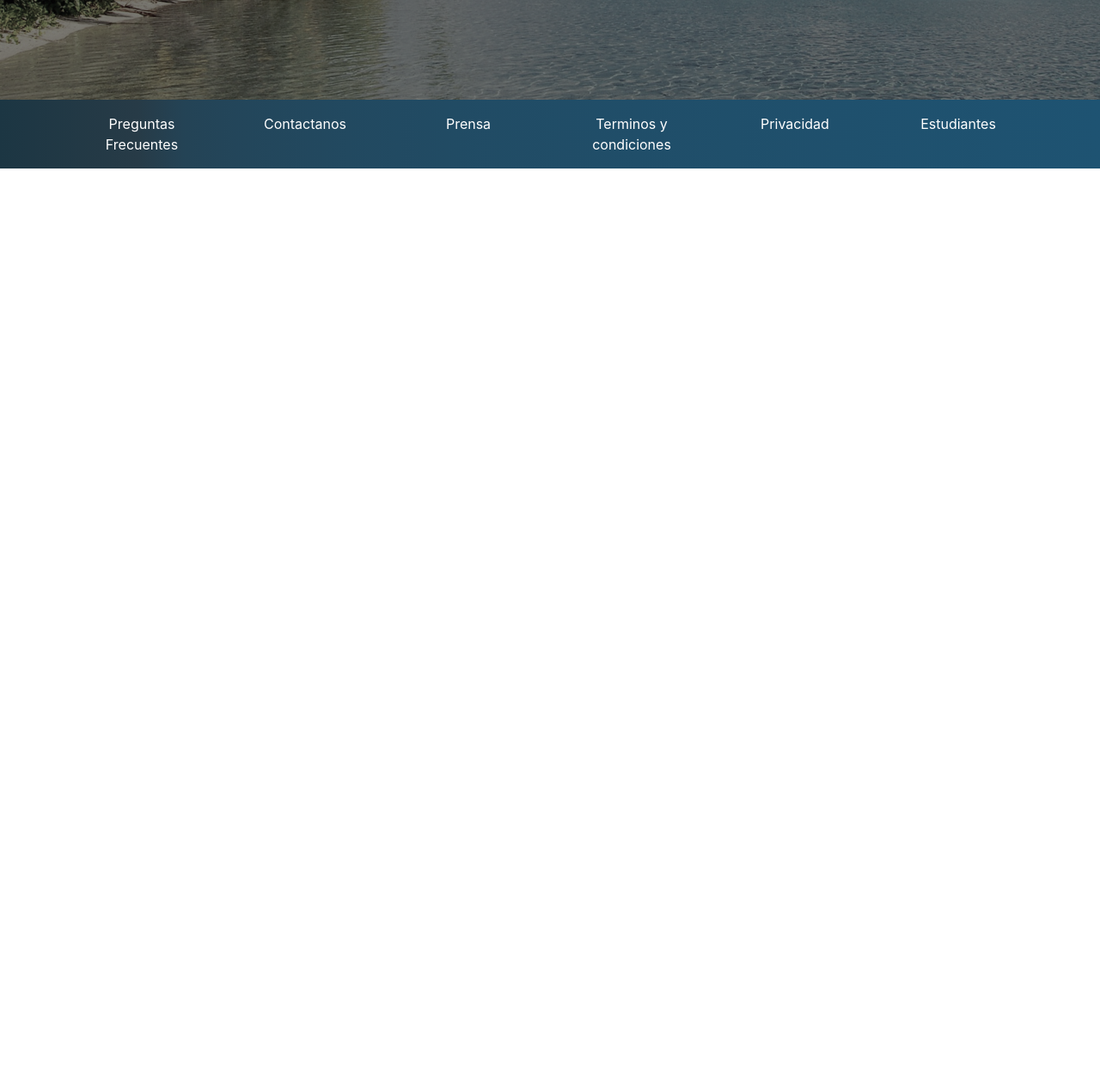
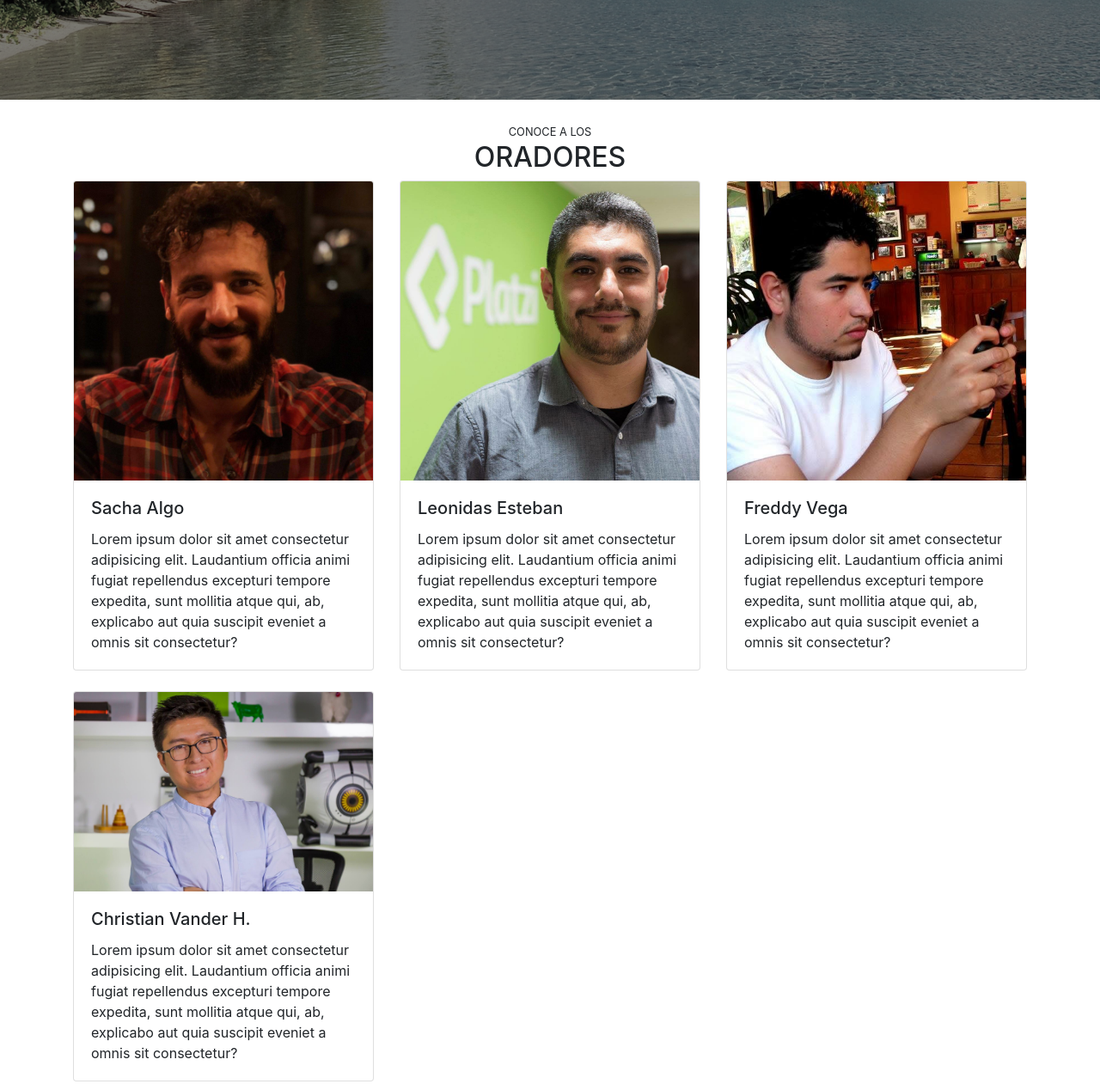
Before and after one commit to ByChanderZap/platzi-bootstrap, a plain HTML site: page index.html in a window 1280 px wide. Shown: the part 500-1761 px from the top of the page at 86% size. Before the commit the page ends 800 px from the top, so only its background shows below. Drawn offline with nearby package versions, Linux system fonts and the light colour scheme.

Commit message:
Se agregaron los speakers

```diff
--- a/index.html
+++ b/index.html
@@ -83,6 +83,66 @@
     </main>
     <!--/Main-->
 
+    <!--Speakers-->
+    <section id="speakers" class="mt-4 mb-4">
+      <div class="container">
+        <div class="row">
+          <div class="col text-center text-uppercase">
+            <small>Conoce a los</small>
+            <h2>Oradores</h2>
+          </div>
+        </div>
+        <div class="row">
+          <div class="col-sm-12 col-md-6 col-lg-4 mb-4">
+            <div class="card"">
+              <img src="assets/speakers/sacha.jpg" class="card-img-top" alt="Foto Sacha">
+              <div class="card-body">
+                <h5 class="card-title">Sacha Algo</h5>
+                <p class="card-text">Lorem ipsum dolor sit amet consectetur adipisicing elit. Laudantium officia animi fugiat repellendus excepturi tempore expedita,
+                  sunt mollitia atque qui, ab, explicabo aut quia suscipit eveniet a omnis sit consectetur?
+                </p>
+              </div>
+            </div>
+          </div>
+          <div class="col-sm-12 col-md-6 col-lg-4 mb-4">
+            <div class="card"">
+              <img src="assets/speakers/cvander.jpeg" class="card-img-top" alt="Foto Cvander">
+              <div class="card-body">
+                <h5 class="card-title">Leonidas Esteban</h5>
+                <p class="card-text">Lorem ipsum dolor sit amet consectetur adipisicing elit. Laudantium officia animi fugiat repellendus excepturi tempore expedita,
+                  sunt mollitia atque qui, ab, explicabo aut quia suscipit eveniet a omnis sit consectetur?
+                </p>
+              </div>
+            </div>
+          </div>
+          <div class="col-sm-12 col-md-6 col-lg-4 mb-4">
+            <div class="card"">
+              <img src="assets/speakers/freddy.jpeg" class="card-img-top" alt="Foto freddy">
+              <div class="card-body">
+                <h5 class="card-title">Freddy Vega</h5>
+                <p class="card-text">Lorem ipsum dolor sit amet consectetur adipisicing elit. Laudantium officia animi fugiat repellendus excepturi tempore expedita,
+                  sunt mollitia atque qui, ab, explicabo aut quia suscipit eveniet a omnis sit consectetur?
+                </p>
+              </div>
+            </div>
+          </div>
+          <div class="col-sm-12 col-md-6 col-lg-4 mb-4">
+            <div class="card"">
+              <img src="assets/speakers/leonidas.jpeg" class="card-img-top" alt="Foto Leo">
+              <div class="card-body">
+                <h5 class="card-title">Christian Vander H.</h5>
+                <p class="card-text">Lorem ipsum dolor sit amet consectetur adipisicing elit. Laudantium officia animi fugiat repellendus excepturi tempore expedita,
+                  sunt mollitia atque qui, ab, explicabo aut quia suscipit eveniet a omnis sit consectetur?
+                </p>
+              </div>
+            </div>
+          </div>
+        </div>
+      </div>
+    </section>
+    <!--/Speakers-->
+
+
     <!--FOOTER-->
     <footer id="footer" class="pb-3 pt-3 ">
       <div class="container">
```
